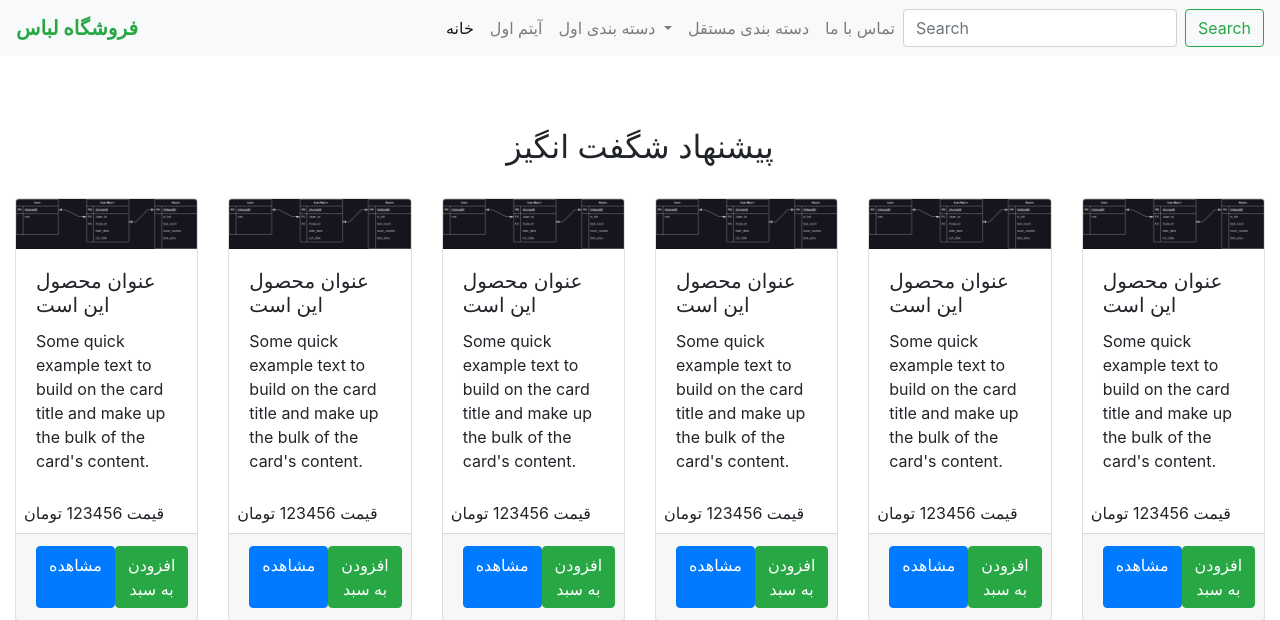
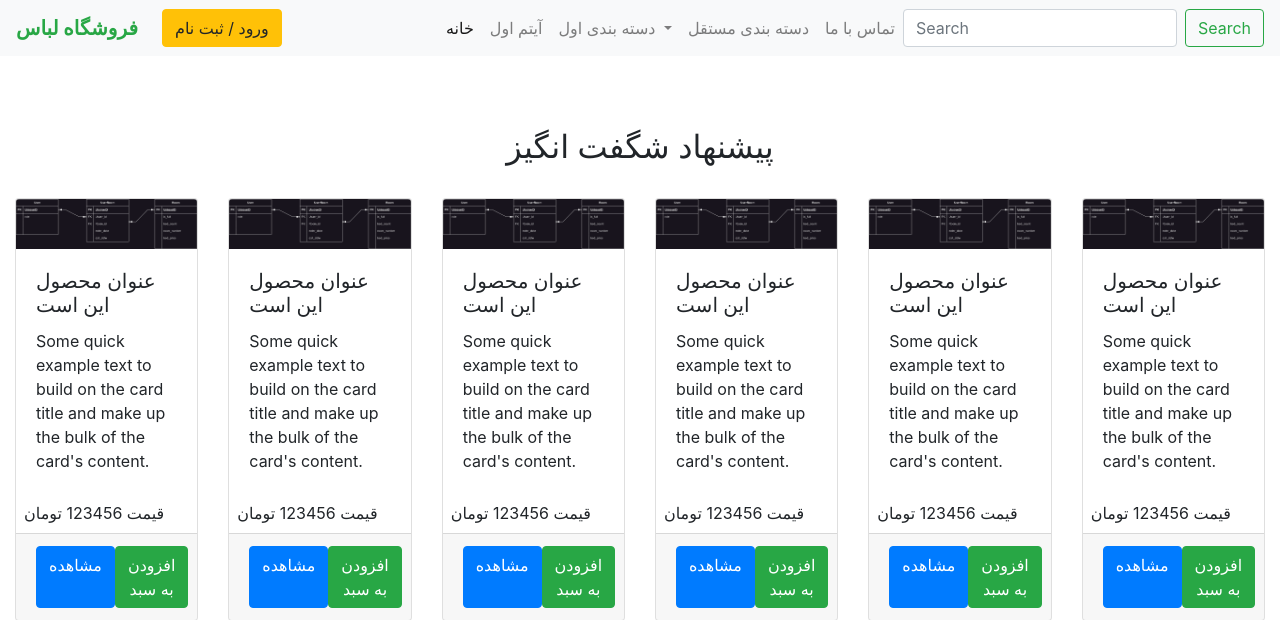
Before and after one commit to mejomba/django_shop_m89_final, a Django app: template templates/base/base.html in a window 1280 px wide. Shown: the top 620 px of the page. Run offline with Django 4.2, Linux system fonts and the light colour scheme; the template is opened without the code that fills it, so the values that code supplies are empty.

Commit message:
add login-register button

```diff
--- a/templates/base/nav.html
+++ b/templates/base/nav.html
@@ -1,5 +1,6 @@
 <nav class="navbar navbar-expand-lg navbar-light bg-light">
     <a class="navbar-brand text-success font-weight-bold" href="#">فروشگاه لباس</a>
+    <a href="#" class="btn btn-warning mx-2">ورود / ثبت نام</a>
     <button class="navbar-toggler" type="button" data-toggle="collapse" data-target="#navbarSupportedContent" aria-controls="navbarSupportedContent" aria-expanded="false" aria-label="Toggle navigation">
       <span class="navbar-toggler-icon"></span>
     </button>
```
